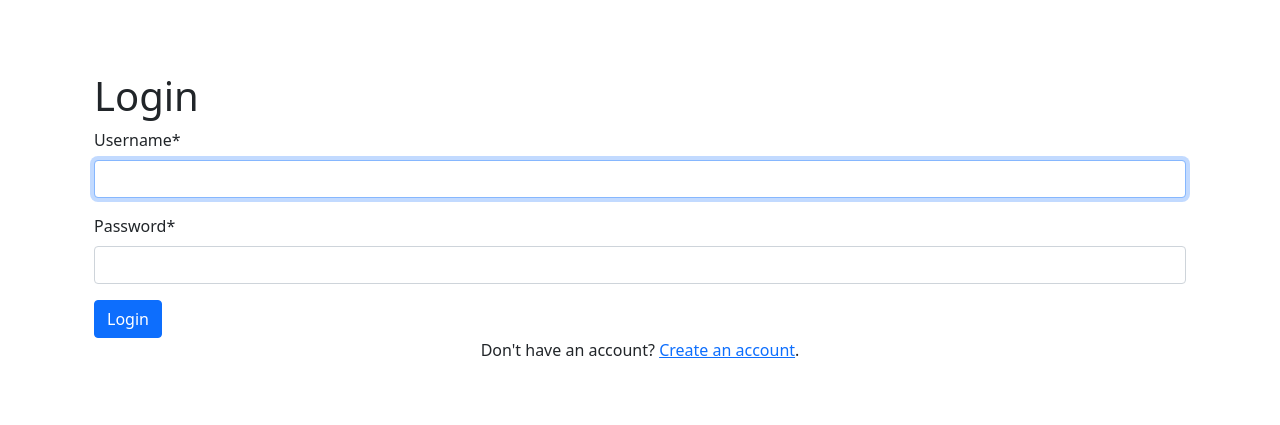
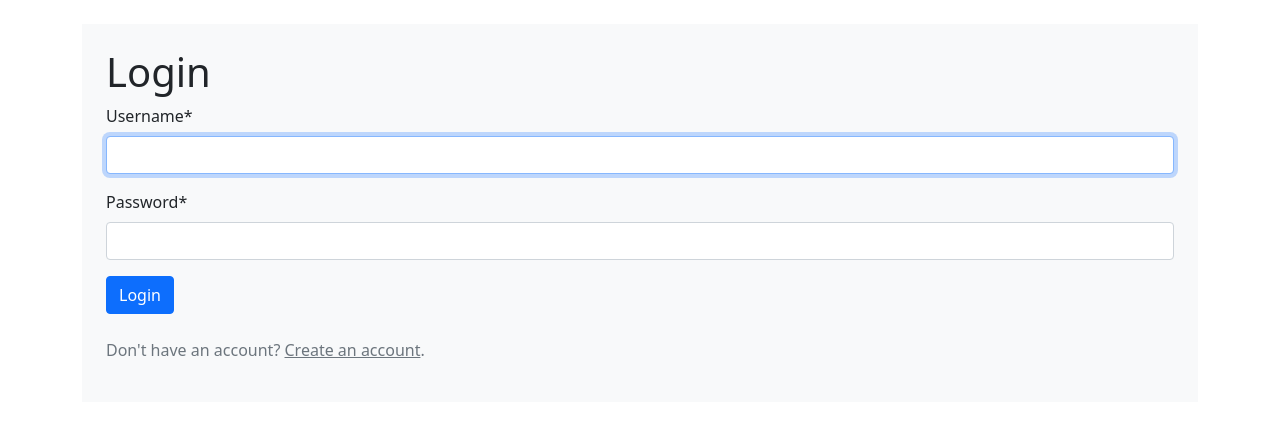
Before and after one commit to thomasbtf/snakesite, a Django app: page /user/login/ in a window 1280 px wide. Shown: the part 56-481 px from the top of the page. Run offline with Django 3.2, Linux system fonts and the light colour scheme; parts of the project's set-up code (start-up, migrations or seed data) failed here and were passed over; some libraries are stand-ins or nearby versions.

Commit message:
more frontend refactoring

```diff
--- a/users/templates/users/avatar.html
+++ b/users/templates/users/avatar.html
@@ -1,4 +1,4 @@
-{% extends "workflow/base_workflow.html" %}
+{% extends "base/base.html" %}
 {% block title %}Profile{% endblock title %}
 {% block nav_item_profile %}active{% endblock nav_item_profile %}
 {% block content %}
--- a/users/templates/users/login.html
+++ b/users/templates/users/login.html
@@ -4,16 +4,17 @@
 {% block content %}
 {% load crispy_forms_tags %}
 
-
+  <div class="container-fluid bg-light p-4 mb-4">
     <!--Login-->
-<div class="container py-5">
+    <div class="form-signin">
       <h1>Login</h1>
-  <form method="POST">
+      <form method="POST" class="mb-4">
         {% csrf_token %}
         {{ form|crispy }}
         <button class="btn btn-primary" type="submit">Login</button>
       </form>
-  <p class="text-center">Don't have an account? <a href="{% url 'user:register' %}">Create an account</a>.</p>
+      <p class="text-muted">Don't have an account? <a class="text-muted" href="{% url 'user:register' %}">Create an account</a>.</p>
+    </div>
   </div>
 
 {% endblock %}
--- a/users/templates/users/profile.html
+++ b/users/templates/users/profile.html
@@ -4,7 +4,7 @@
 {% block content %}
 {% load crispy_forms_tags %}
 
-  <div class="container py-5 pt-0 ">
+<div class="container-fluid bg-light p-4 mb-4">
     <p class= "pb-4">
       <img style="float:left" class="rounded-circle col-md-2 account-img" src="{{ user.profile.image.url }}"/>
       <h1 class="content-heading">{{ user.username }}</h1>
@@ -26,7 +26,6 @@
     <button class="btn btn-outline-primary" type="submit">Update Profile</button>
     </form>
     </p>
-  </div>
-
+</div>
 
 {% endblock content %}  s
--- a/users/templates/users/register.html
+++ b/users/templates/users/register.html
@@ -4,14 +4,14 @@
 {% block content %}
 {% load crispy_forms_tags %}
 
-<div class="container py-5">
+	<div class="container-fluid bg-light p-4 mb-4">
 		<h1>Register</h1>
-	<form method="POST">
+		<form method="POST" class= mb-4>
 			{% csrf_token %}
 			{{ register_form|crispy }}
 			<button class="btn btn-primary" type="submit">Register</button>
 		</form>
-	<p class="text-center">If you already have an account, <a href="/login">login</a> instead.</p>
+		<p class="text-muted">If you already have an account, <a class="text-muted" href="{% url 'user:login' %}">login instead</a>.</p>
 	</div>
 
 {% endblock %}
```
Lines whose indentation alone changed are shown as unchanged.
